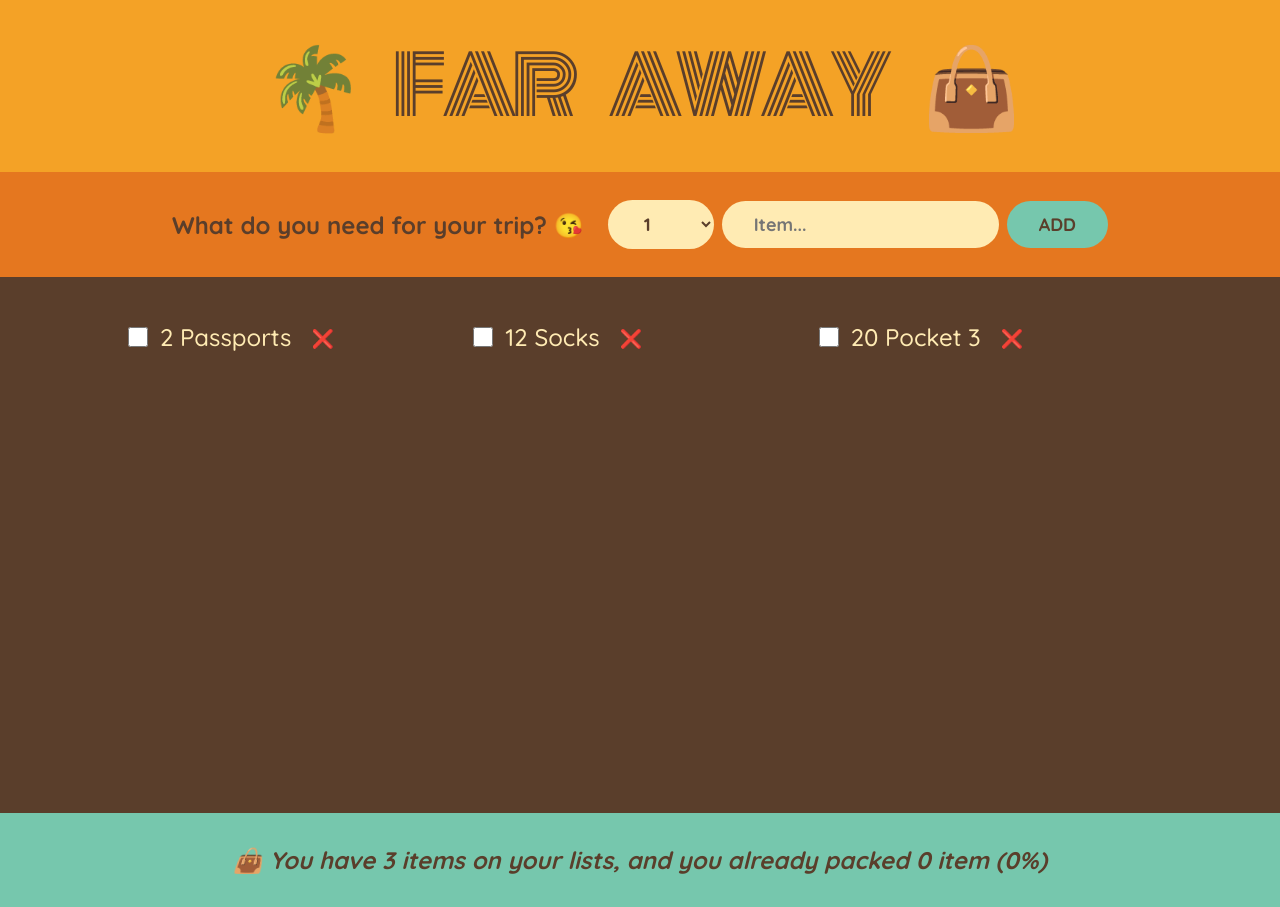
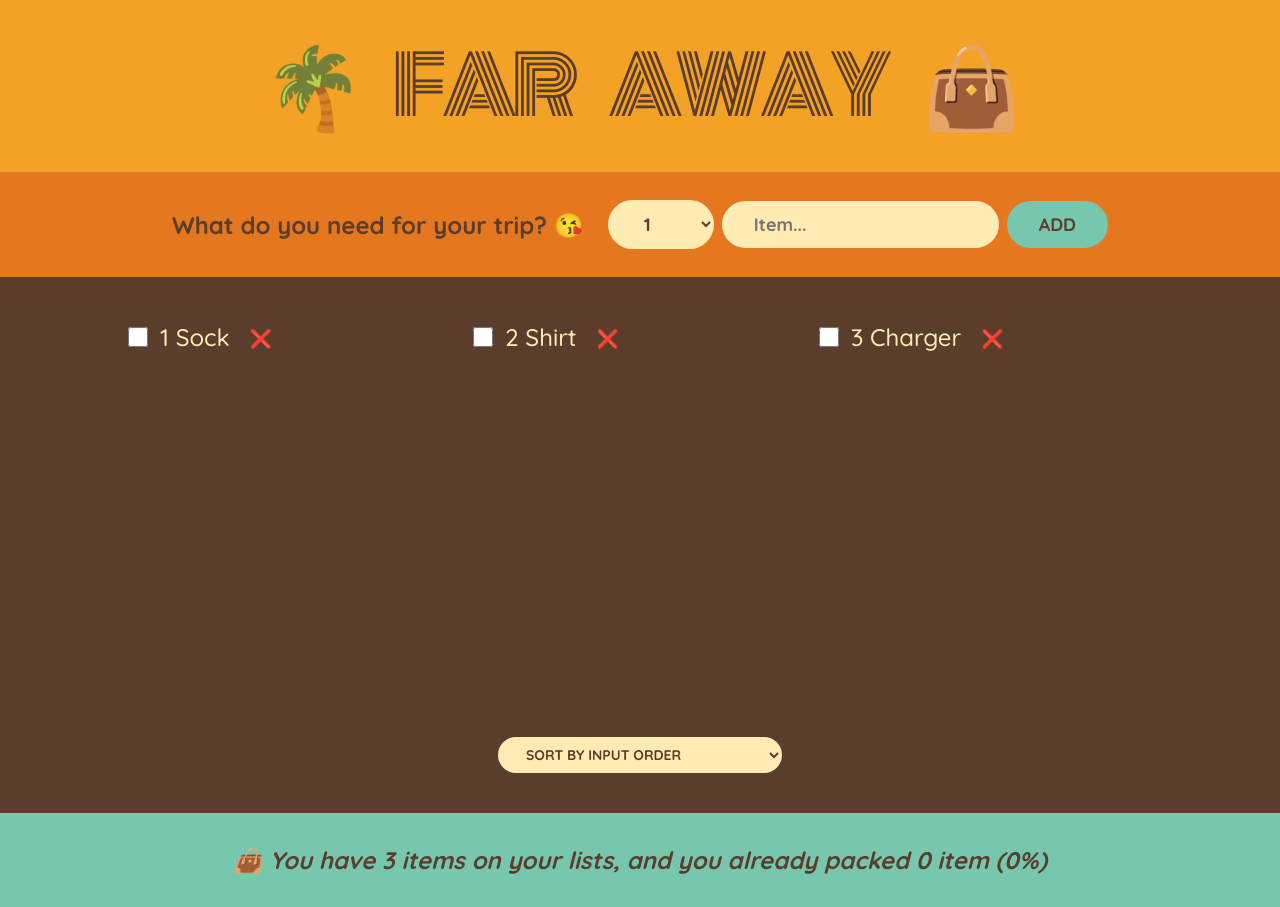
Before and after one commit to kiethohoai/4steps-v2, a React app: page / in a window 1280 px wide. Built offline with nearby package versions, Linux system fonts and the light colour scheme; the HTML template or start-up script is replaced by a standard one.

Commit message:
010 Sorting Items

```diff
--- a/src/App.jsx
+++ b/src/App.jsx
@@ -1,9 +1,9 @@
 import { useState } from 'react';
 
 const initialItems = [
-  { id: 1, description: 'Passports', quantity: 2, packed: false },
-  { id: 2, description: 'Socks', quantity: 12, packed: false },
-  { id: 3, description: 'Pocket 3', quantity: 20, packed: false },
+  { id: 1, description: 'Sock', quantity: 1, packed: false },
+  { id: 2, description: 'Shirt', quantity: 2, packed: false },
+  { id: 3, description: 'Charger', quantity: 3, packed: false },
 ];
 
 export default function App() {
@@ -90,10 +90,24 @@ function Form({ onAddItem }) {
 }
 
 function PackingList({ items, onDeleteItem, onToggleItem }) {
+  const [sortBy, setSortBy] = useState('input');
+  let sortedItems = [];
+
+  if (sortBy === 'input') sortedItems = items;
+  if (sortBy === 'description')
+    sortedItems = items
+      .slice()
+      .sort((a, b) => a.description.localeCompare(b.description));
+
+  if (sortBy === 'packed')
+    sortedItems = items
+      .slice()
+      .sort((a, b) => Number(a.packed) - Number(b.packed));
+
   return (
     <div className="list">
       <ul>
-        {items.map((item, i) => (
+        {sortedItems.map((item, i) => (
           <Item
             item={item}
             onDeleteItem={onDeleteItem}
@@ -102,6 +116,14 @@ function PackingList({ items, onDeleteItem, onToggleItem }) {
           />
         ))}
       </ul>
+
+      <div className="actions">
+        <select value={sortBy} onChange={(e) => setSortBy(e.target.value)}>
+          <option value="input">Sort by input ORDER</option>
+          <option value="description">Sort by DESCRIPTION</option>
+          <option value="packed">Sort by input PACKED status</option>
+        </select>
+      </div>
     </div>
   );
 }
```
Also changed, not shown: 1 other file (tests, documents, lock files or other folders).
